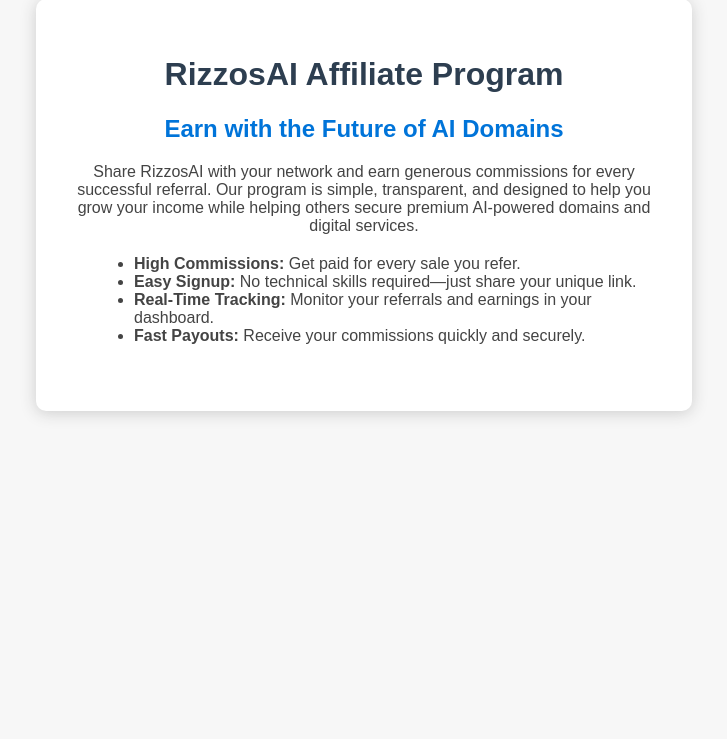
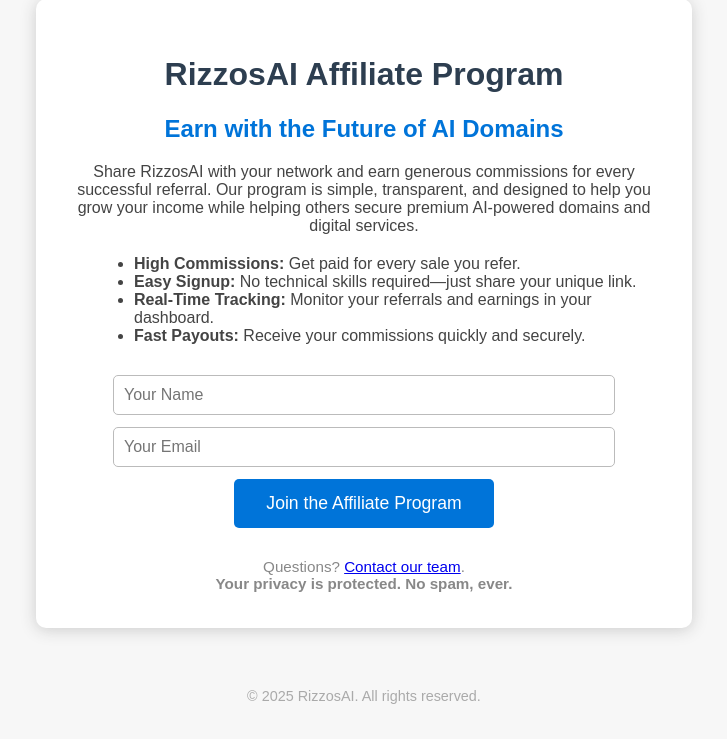
Before and after one commit to rizzosai/front2, a Flask app: page / in a window 1280 px wide. Shown: the part 61-800 px from the top of the page, without its empty margins (276-1003 px from the left). Run offline with Flask 3, Linux system fonts and the light colour scheme.

Commit message:
Update index.html

```diff
--- a/templates/index.html
+++ b/templates/index.html
@@ -110,3 +110,20 @@
             <li><strong>Fast Payouts:</strong> Receive your commissions quickly and securely.</li>
         </ul>
         <div class="cta">
+            <form method="post" action="/affiliate-signup">
+                <input type="text" name="name" placeholder="Your Name" required>
+                <input type="email" name="email" placeholder="Your Email" required>
+                <button type="submit">Join the Affiliate Program</button>
+            </form>
+        </div>
+        <div class="note">
+            Questions? <a href="mailto:support@rizzosai.com">Contact our team</a>.<br>
+            <strong>Your privacy is protected. No spam, ever.</strong>
+        </div>
+    </div>
+    <div class="footer">
+        &copy; 2025 RizzosAI. All rights reserved.
+    </div>
+</body>
+
+</html>
```
